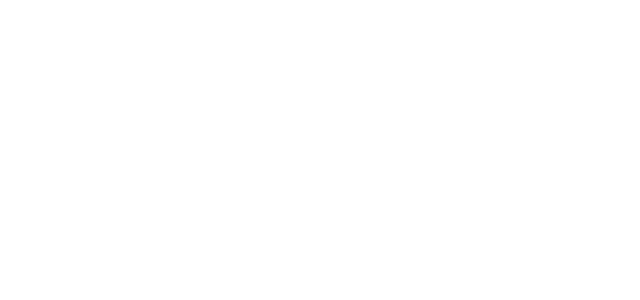
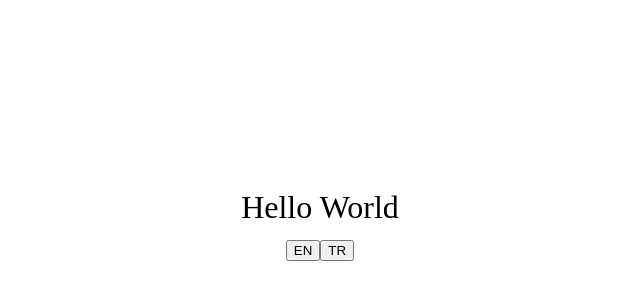
Before and after one commit to hanifidemir5/React-303, a React (Create React App) app: page /localization in a window 1280 px wide. Before the commit this address had no page. Shown: the part 174-474 px from the top of the page, without its empty margins (320-960 px from the left). Built offline with nearby package versions, Linux system fonts and the light colour scheme.

Commit message:
React-Intl Kurulumu

```diff
--- a/package.json
+++ b/package.json
@@ -10,6 +10,7 @@
     "formik": "^2.4.6",
     "react": "^19.0.0",
     "react-dom": "^19.0.0",
+    "react-intl": "^5.0.2",
     "react-router": "^7.2.0",
     "react-scripts": "^5.0.1",
     "tailwindcss": "^4.0.9",
--- a/src/App.js
+++ b/src/App.js
@@ -6,6 +6,8 @@
 import { ToDoProvider } from "./contexts/ToDoContext";
 import SCONPMJS from "./pages/SharingComponentsonNPMJS";
 import UnitTesting from "./pages/UnitTesting";
+import Localization from "./pages/Localization";
+
 const App = () => (
   <BrowserRouter>
     <Routes>
@@ -21,6 +23,7 @@
           path="toDoApp"
         />
       </Route>
+      <Route element={<Localization />} path="localization" />
       <Route element={<SCONPMJS />} path="SCONPMJS" />
       <Route element={<UnitTesting />} path="UnitTesting" />
     </Routes>
--- /dev/null
+++ b/src/pages/Localization/index.css
@@ -0,0 +1,10 @@
+.localization-container {
+  width: 100%;
+  height: 100vh;
+  display: flex;
+  justify-content: center;
+  align-items: center;
+  flex-direction: column;
+  font-size: 2rem;
+  gap: 1;
+}
--- /dev/null
+++ b/src/pages/Localization/index.js
@@ -0,0 +1,31 @@
+import React, { useState } from "react";
+import { FormattedMessage, IntlProvider } from "react-intl";
+import "./index.css";
+
+const messages = {
+  "tr-TR": {
+    title: "Merhaba Dünya",
+  },
+  "en-US": {
+    title: "Hello World",
+  },
+};
+
+const Localization = (props) => {
+  const [lang, setLang] = useState("en-US");
+
+  return (
+    <div className="localization-container">
+      <IntlProvider messages={messages[lang]}>
+        <FormattedMessage id="title" />
+        <div>
+          <button onClick={() => setLang("en-US")}>EN</button>
+
+          <button onClick={() => setLang("tr-TR")}>TR</button>
+        </div>
+      </IntlProvider>
+    </div>
+  );
+};
+
+export default Localization;
--- a/src/pages/index.js
+++ b/src/pages/index.js
@@ -17,6 +17,9 @@
       <Link to={"/UnitTesting"} className="navigation-link">
         Unit Testing
       </Link>
+      <Link to={"/localization"} className="navigation-link">
+        Localization
+      </Link>
     </div>
   );
 };
```
Also changed, not shown: 1 other file (tests, documents, lock files or other folders).
